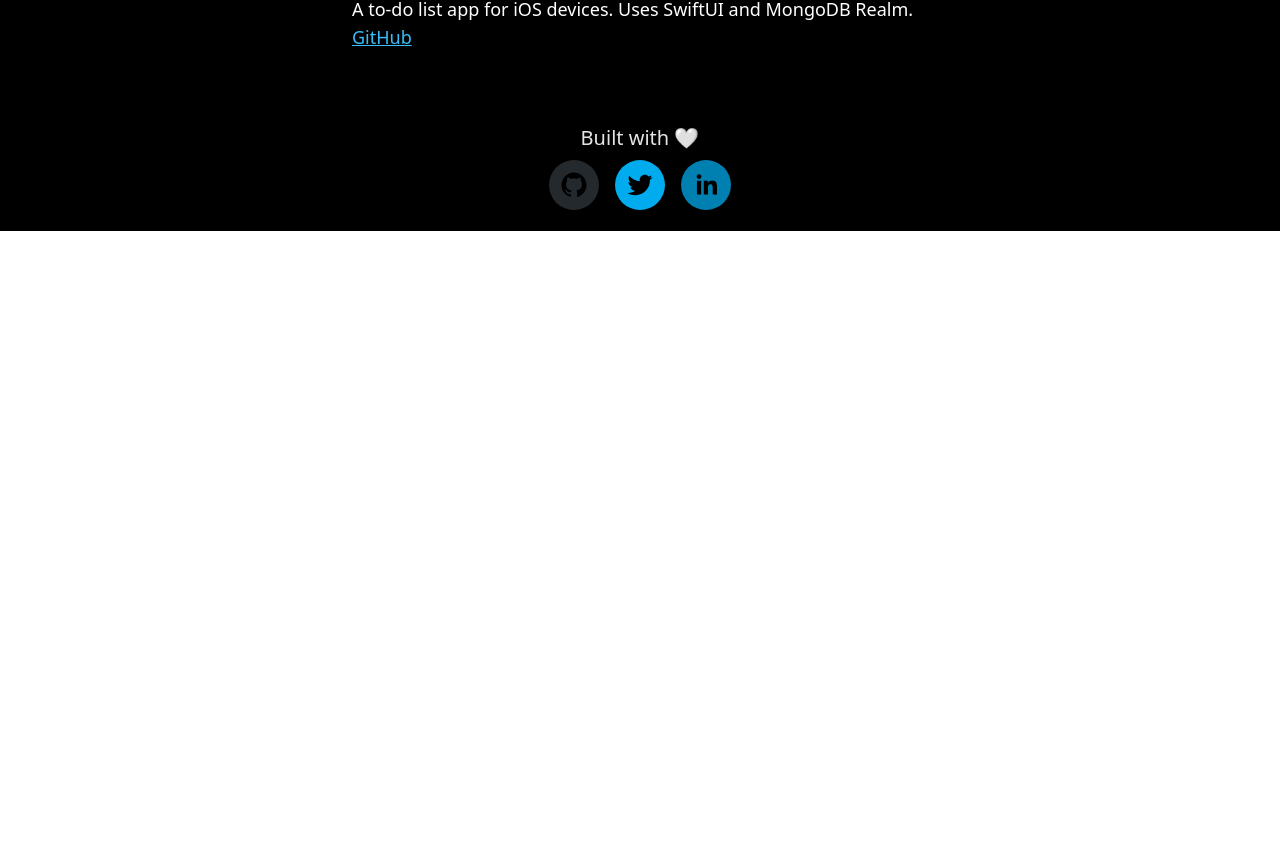
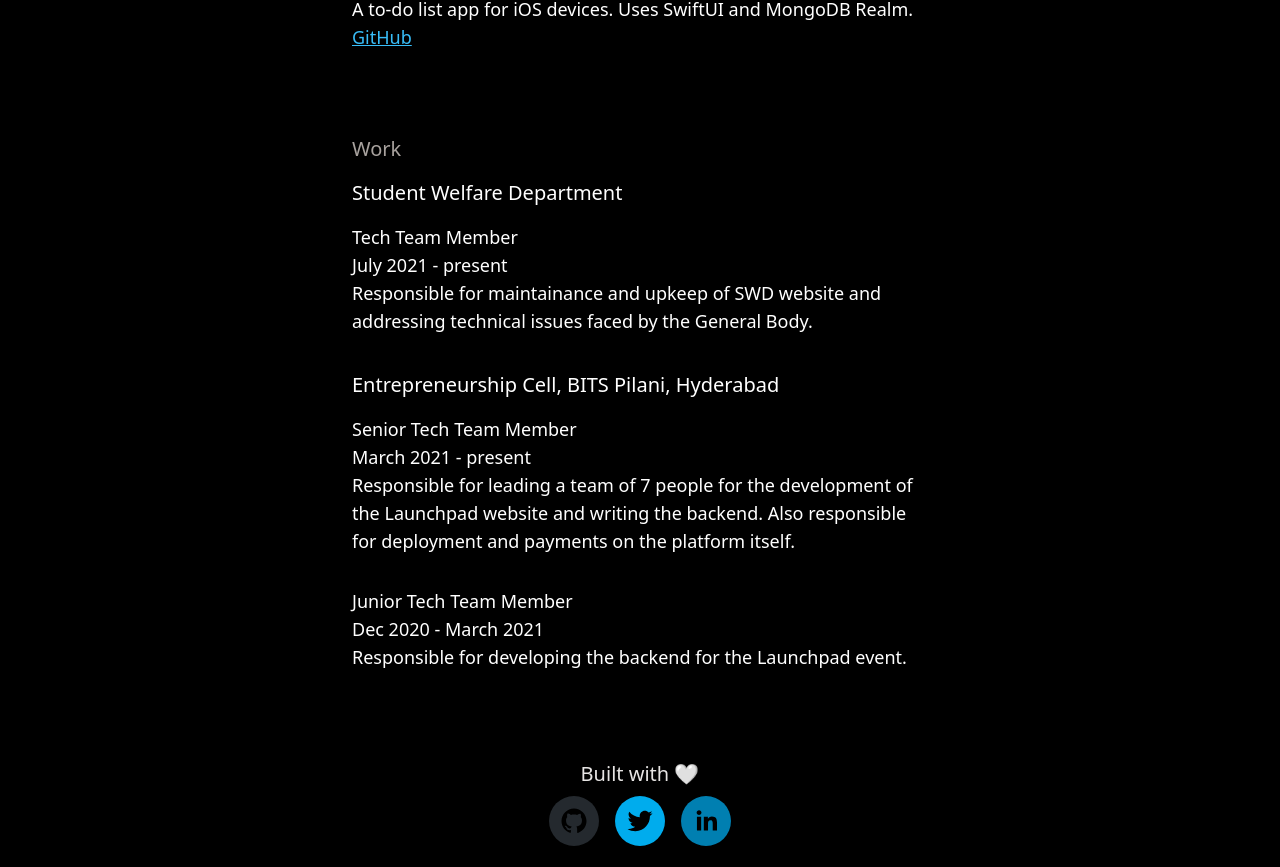
Before and after one commit to sanchitkalra/personal-website, a Next.js app: page / in a window 1280 px wide. Shown: the part 1153-2020 px from the top of the page. Before the commit the page ends 1384 px from the top, so only its background shows below. Built offline with nearby package versions, Linux system fonts and the light colour scheme.

Commit message:
Add work ex

```diff
--- /dev/null
+++ b/components/work.jsx
@@ -0,0 +1,22 @@
+import React from 'react'
+
+export default function Work(props) {
+  const roles = props.roles.map((role) => {
+    return (
+      <li className="py-4">
+        <p>{role.des}</p>
+        <p>
+          {role.timeline[0]} - {role.timeline[1] ? role.timeline[1] : 'present'}
+        </p>
+        <p>{role.description}</p>
+      </li>
+    )
+  })
+
+  return (
+    <div className="flex flex-col pb-5">
+      <h3 className="text-xl">{props.name}</h3>
+      <ul>{roles}</ul>
+    </div>
+  )
+}
--- /dev/null
+++ b/data/work.js
@@ -0,0 +1,32 @@
+const work = [
+  {
+    name: 'Student Welfare Department',
+    roles: [
+      {
+        des: 'Tech Team Member',
+        description:
+          'Responsible for maintainance and upkeep of SWD website and addressing technical issues faced by the General Body.',
+        timeline: ['July 2021', null],
+      },
+    ],
+  },
+  {
+    name: 'Entrepreneurship Cell, BITS Pilani, Hyderabad',
+    roles: [
+      {
+        des: 'Senior Tech Team Member',
+        description:
+          'Responsible for leading a team of 7 people for the development of the Launchpad website and writing the backend. Also responsible for deployment and payments on the platform itself.',
+        timeline: ['March 2021', null],
+      },
+      {
+        des: 'Junior Tech Team Member',
+        description:
+          'Responsible for developing the backend for the Launchpad event.',
+        timeline: ['Dec 2020', 'March 2021'],
+      },
+    ],
+  },
+]
+
+module.exports = work
--- a/pages/index.jsx
+++ b/pages/index.jsx
@@ -7,6 +7,8 @@ import avatar from '../public/folded-hands.png'
 import projects from '../data/projects'
 import Project from '../components/project'
 import Navbar from '../components/navbar'
+import Work from '../components/work'
+import exp from '../data/work'
 
 export default function Home() {
   return (
@@ -75,6 +77,14 @@ export default function Home() {
             })}
           </div>
         </div>
+        <div className="mt-16 flex max-w-xl flex-col text-lg sm:text-left">
+          <div className="flex-auto pb-4 text-xl text-stone-400">Work</div>
+          <div className="flex-auto">
+            {exp.map((work) => {
+              return <Work name={work.name} roles={work.roles} />
+            })}
+          </div>
+        </div>
       </main>
 
       <footer className="flex h-24 w-full flex-col items-center justify-center text-stone-200">
```
